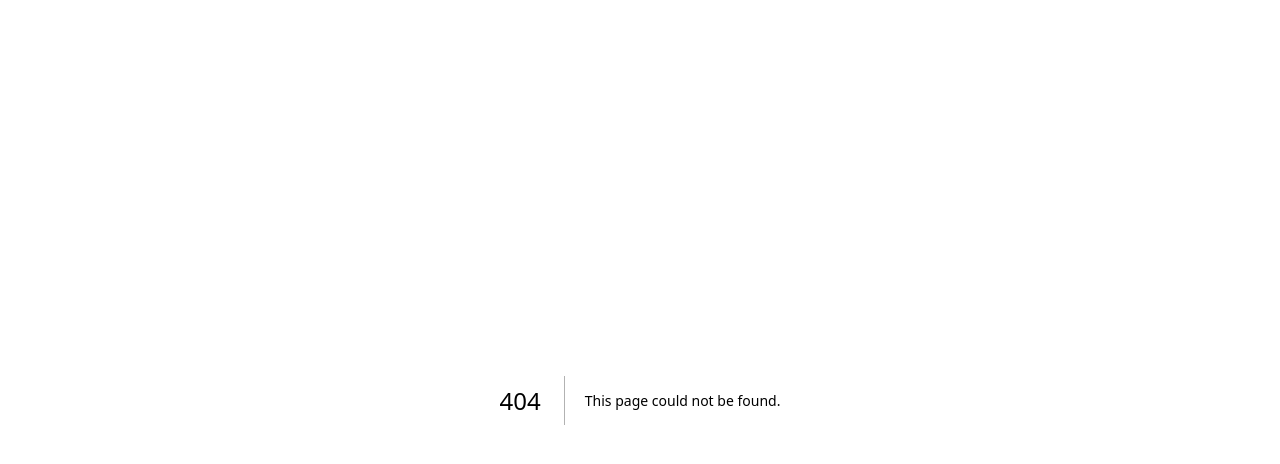
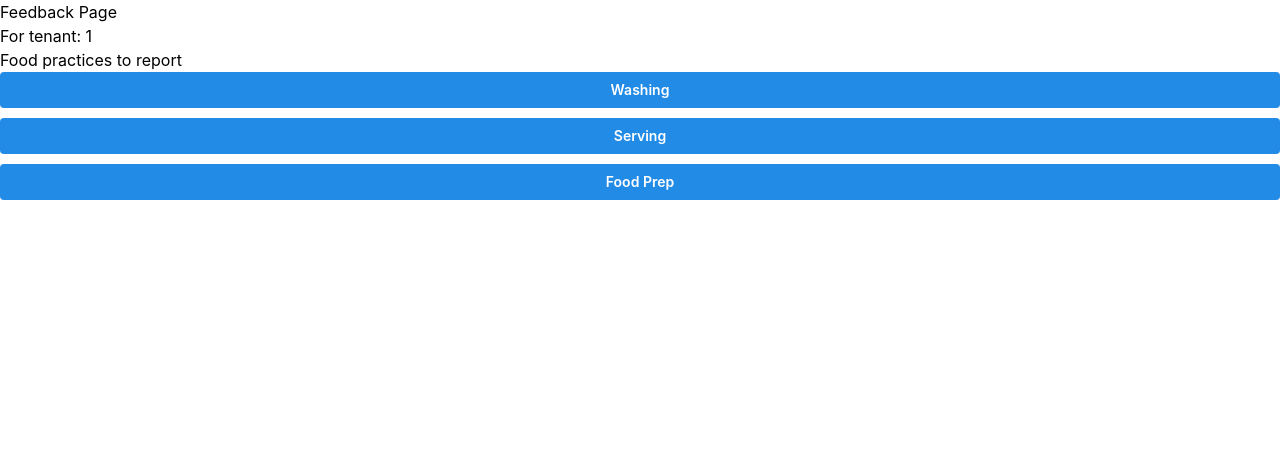
Before and after one commit to ianczm/reportlah-notifications, a Next.js app: page /feedback/1 in a window 1280 px wide. Before the commit this address had no page. Shown: the top 464 px of the page. Built offline with nearby package versions, Linux system fonts and the light colour scheme.

Commit message:
Feat: Add POC feedback page.

```diff
--- a/package.json
+++ b/package.json
@@ -13,7 +13,9 @@
     "@mantine/core": "^7.15.2",
     "@mantine/form": "^7.15.2",
     "@mantine/hooks": "^7.15.2",
+    "@mantine/notifications": "^7.15.2",
     "@tabler/icons-react": "^3.26.0",
+    "@uidotdev/usehooks": "^2.4.1",
     "next": "15.1.3",
     "react": "^19.0.0",
     "react-dom": "^19.0.0",
--- /dev/null
+++ b/src/app/(root)/feedback/[tenantId]/page.tsx
@@ -0,0 +1,51 @@
+"use client";
+
+import { Button, Stack } from "@mantine/core";
+import { notifications } from "@mantine/notifications";
+import { use } from "react";
+
+type ReportOption = {
+  id: number;
+  title: string;
+};
+
+function FeedbackPage({ params }: { params: Promise<{ tenandId: string }> }) {
+  const { tenantId } = use(params);
+
+  const reportOptions: ReportOption[] = [
+    { id: 1, title: "Washing" },
+    { id: 2, title: "Serving" },
+    { id: 3, title: "Food Prep" },
+  ];
+
+  return (
+    <main>
+      <section className="mx-auto grid h-screen max-w-screen-xl grid-cols-2 items-center gap-8">
+        <div>
+          <h2 className="mb-4 text-6xl font-extrabold">Feedback Page</h2>
+          <p>For tenant: {tenantId}</p>
+        </div>
+        <div>
+          <h2 className="mb-4 text-4xl">Food practices to report</h2>
+          <Stack gap="xs">
+            {reportOptions.map((option) => (
+              <Button
+                key={option.id}
+                onClick={() =>
+                  notifications.show({
+                    title: "Feedback sent!",
+                    message: `You let ${tenantId} know about ${option.title}.`,
+                  })
+                }
+              >
+                {option.title}
+              </Button>
+            ))}
+          </Stack>
+        </div>
+      </section>
+    </main>
+  );
+}
+
+export default FeedbackPage;
--- a/src/app/layout.tsx
+++ b/src/app/layout.tsx
@@ -3,11 +3,13 @@ import {
   mantineHtmlProps,
   MantineProvider,
 } from "@mantine/core";
+import { Notifications } from "@mantine/notifications";
 import { Inter } from "next/font/google";
 
 import type { Metadata } from "next";
 
 import "@mantine/core/styles.css";
+import "@mantine/notifications/styles.css";
 import "./globals.css";
 
 const primaryFont = Inter({
@@ -34,7 +36,10 @@ export default function RootLayout({
       <body
         className={`${primaryFont.variable} ${primaryFont.variable} antialiased`}
       >
-        <MantineProvider>{children}</MantineProvider>
+        <MantineProvider>
+          <Notifications />
+          {children}
+        </MantineProvider>
       </body>
     </html>
   );
```
Also changed, not shown: src/app/(root)/page.tsx (+29 -10 lines), 1 other file (tests, documents, lock files or other folders).
